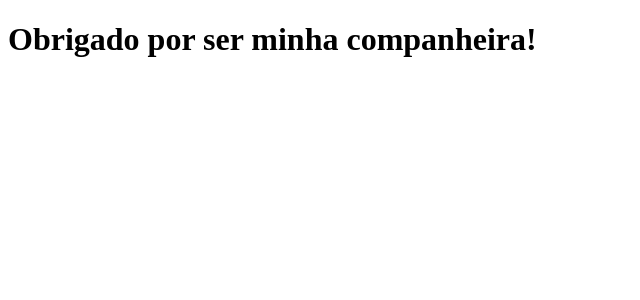
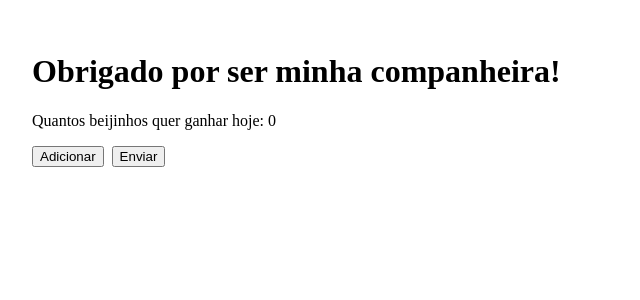
Before and after one commit to thomashenrique387/clone-tabnews, a Next.js app: page / in a window 1280 px wide. Shown: the top 300 px of the page, without its empty margins (0-640 px from the left). Built offline with nearby package versions, Linux system fonts and the light colour scheme; no server answers.

Commit message:
adiciona contador e função de email

```diff
--- /dev/null
+++ b/lib/mailSender.js
@@ -0,0 +1,12 @@
+import { Resend } from 'resend';
+
+const resend = new Resend(process.env.RESEND_API_KEY);
+
+export async function sendMail({ to, subject, html }) {
+  await resend.emails.send({
+    from: 'Thomas Santos <onboarding@resend.dev>',
+    to,
+    subject,
+    html,
+  });
+}
--- a/package.json
+++ b/package.json
@@ -11,7 +11,9 @@
   "license": "MIT",
   "dependencies": {
     "next": "^13.1.6",
+    "nodemailer": "^7.0.10",
     "react": "^18.2.0",
-    "react-dom": "^18.2.0"
+    "react-dom": "^18.2.0",
+    "resend": "^6.4.2"
   }
 }
--- /dev/null
+++ b/pages/api/sendCounterMail.js
@@ -0,0 +1,26 @@
+import { sendMail } from '../../lib/mailSender';
+
+export default async function handler(req, res) {
+  if (req.method !== 'POST') {
+    return res.status(405).json({ ok: false, error: "Invalid method" });
+  }
+
+  const { counter } = req.body;
+
+  if (typeof counter !== "number") {
+    return res.status(400).json({ ok: false, error: "Invalid counter" });
+  }
+
+  try {
+    await sendMail({
+      to: [process.env.EMAIL_RECEIVER],
+      subject: 'Contador de beijinhos',
+      html: `<p>Tatiane pediu <strong>${counter}</strong> beijinhos!</p>`,
+    });
+  } catch (error) {
+    console.error("sendCounterMail error:", error);
+    return res.status(500).json({ ok: false, error: error.message });
+  }
+
+  res.status(200).json({ ok: true });
+}
--- a/pages/index.js
+++ b/pages/index.js
@@ -1,5 +1,63 @@
-function Home() {
-  return <h1>Obrigado por ser minha companheira!</h1>;
+import { useState } from "react";
+
+export default function Home({ MAIL_API_KEY }) {
+
+  const [counter, setCounter] = useState(0);
+
+  function addCounter() {
+    setCounter((c) => c + 1);
+  }
+
+  async function sendCounterMail() {
+    try {
+        const res = await fetch("/api/sendCounterMail", {
+            method: "POST",
+            headers: {
+                "Content-Type": "application/json",
+                "mail-api-key": MAIL_API_KEY, // injected server-side via getServerSideProps
+            },
+            body: JSON.stringify({ counter })
+        });
+
+        const data = await res.json();
+
+        if (data.ok) {
+            alert("Email enviado com sucesso!");
+        } else {
+            alert("Erro ao enviar email: " + data.error);
+        }
+    } catch (err) {
+        console.error(err);
+        alert("Erro de rede ao enviar email: " + err.message);
+    }
 }
 
-export default Home;
+
+return (
+    <div style={{ padding: 24 }}>
+        <h1>Obrigado por ser minha companheira!</h1>
+        <p>Quantos beijinhos quer ganhar hoje: {counter} </p>
+
+        <div style={{ marginTop: "1rem" }}>
+            <button type="button" onClick={addCounter}>
+                Adicionar
+            </button>
+
+            <button type="button" onClick={sendCounterMail} style={{ marginLeft: 8 }}>
+                Enviar
+            </button>
+        </div>
+    </div>
+    );
+}
+
+
+// server-side injection of the MAIL_API_KEY into the rendered page props
+export async function getServerSideProps(context) {
+    // This value lives only on the server and is not bundled to the client JS
+    const MAIL_API_KEY = process.env.MAIL_API_KEY || null;
+
+    return {
+        props: { MAIL_API_KEY },
+    };
+}
```
Also changed, not shown: 2 other files (tests, documents, lock files or other folders).
